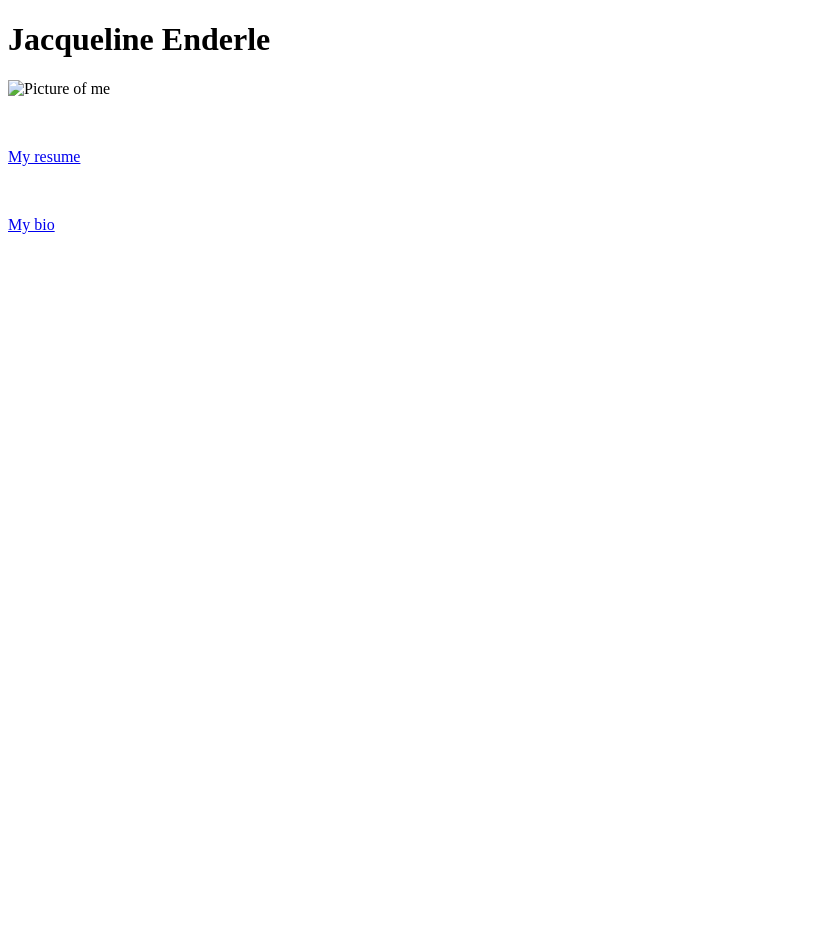
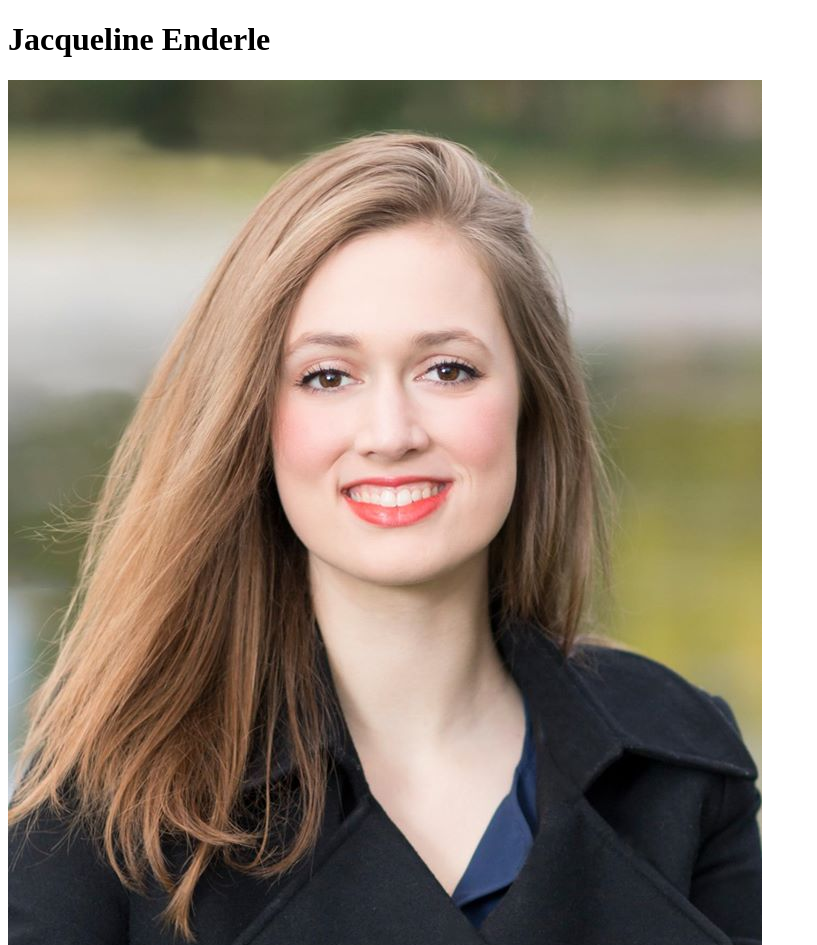
Before and after one commit to jender01/jender01.github.io, a plain HTML site: page index.html in a window 1280 px wide. Shown: the top 945 px of the page, without its empty margins (0-817 px from the left). Before the commit the page ends 800 px from the top, so only its background shows below. Drawn offline with Linux system fonts and the light colour scheme.

Commit message:
Once again fixing image problems

```diff
--- a/index.html
+++ b/index.html
@@ -7,7 +7,7 @@
 
 <body>
 	<h1> Jacqueline Enderle </h1>
-	<p><img src="Desktop/photoofme.jpg" alt="Picture of me"/></p>
+	<p><img src="photoofme.jpg" alt="Picture of me"/></p>
 	<br>
 
 	<p><a href="https://jender01.github.io/resume.html">My resume</a></p>
```
